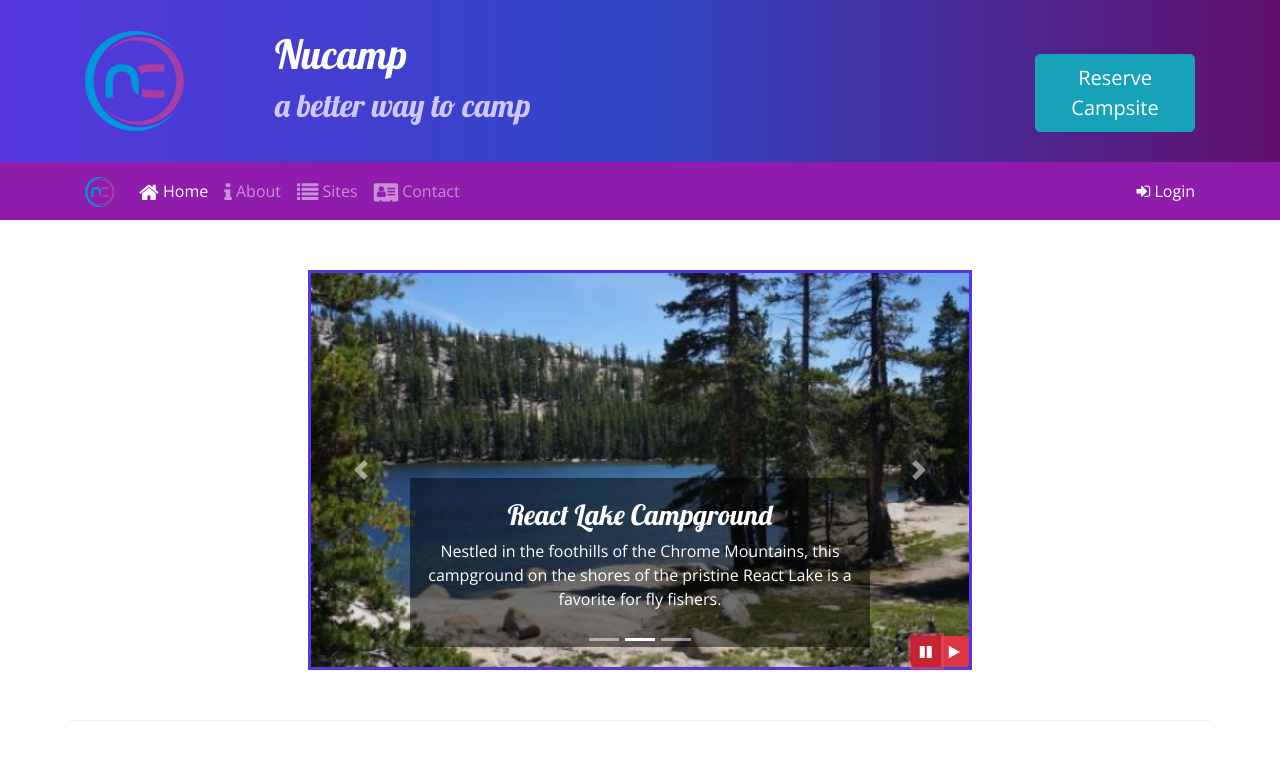
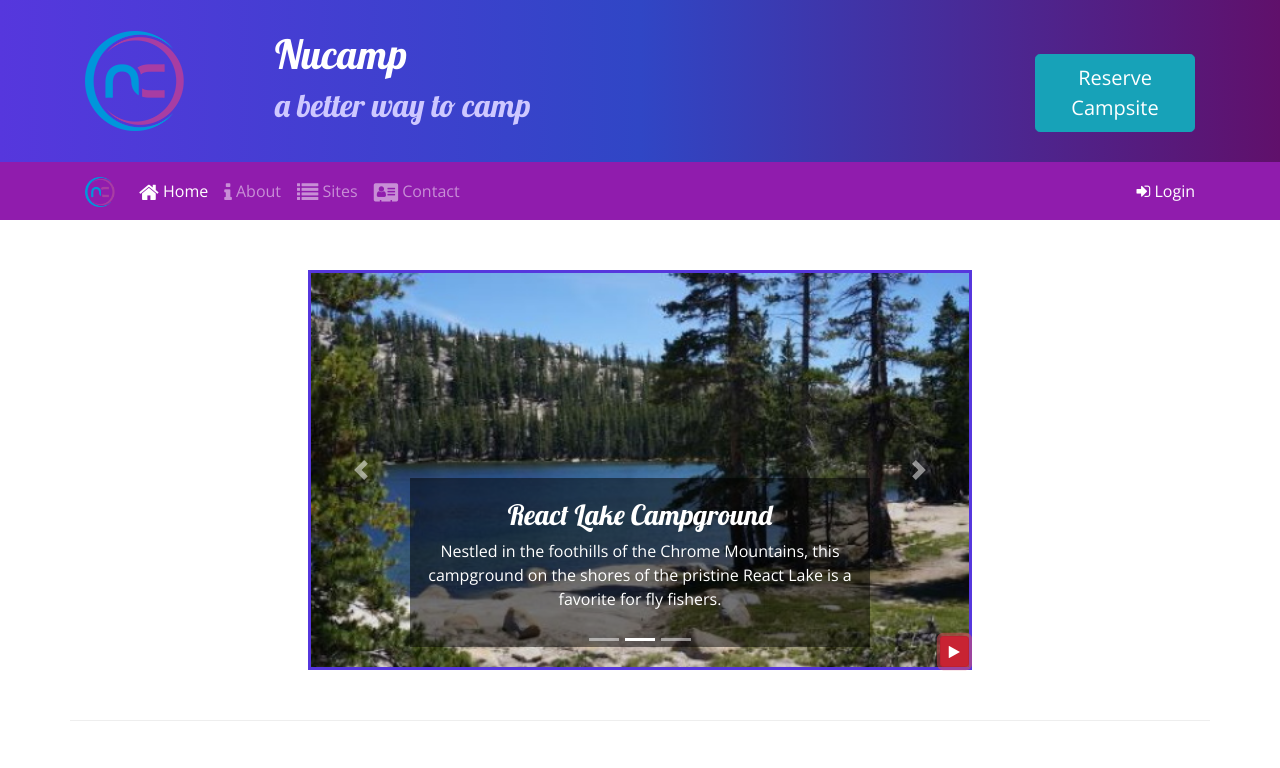
Before and after one commit to Thipaa/firstbootstrap, a website: page index.html in a window 1280 px wide. Both pictures are taken after a click on the button 925 px from the left and 651 px from the top of the page. Shown: the top 768 px of the page. Drawn offline with nearby package versions, Linux system fonts and the light colour scheme.

Commit message:
Bootstrap and jQuery Part 2

```diff
--- a/index.html
+++ b/index.html
@@ -202,14 +202,12 @@
                         </a>
                         </div>
 
-                        <div class="btn-group" id="carouselButton">
-                            <button class="btn btn-danger btn-sm" id="carouselPause">
+
+                            <button class="btn btn-danger btn-sm" id="carouselButton">
                                 <i class="fa fa-pause"></i>
                             </button>
-                            <button class="btn btn-danger btn-sm" id="carouselPlay">
-                                <i class="fa fa-play"></i>
-                            </button>
-                        </div>
+
+
                 </div>
             </div>
         </div>
@@ -346,11 +344,16 @@
 
         $(function() {
             $(".carousel").carousel( { interval: 2000 } );
-            $("#carouselPause").click(function(){
-                $(".carousel").carousel( { interval: 2000, pause: "false" } );
-            });
-            $("#carouselPlay").click(function(){
-                $(".carousel").carousel("cycle");
+            $("#carouselButton").click(function(){
+                if ($("#carouselButton").children("i").hasClass("fa-pause")) {
+                    $(".carousel").carousel("pause");
+                    $("#carouselButton").children("i").removeClass("fa-pause");
+                    $("#carouselButton").children("i").addClass("fa-play");
+                } else {
+                    $(".carousel").carousel("cycle");
+                    $("#carouselButton").children("i").removeClass("fa-play");
+                    $("#carouselButton").children("i").addClass("fa-pause");
+                }
             });
         });
     </script>
```
